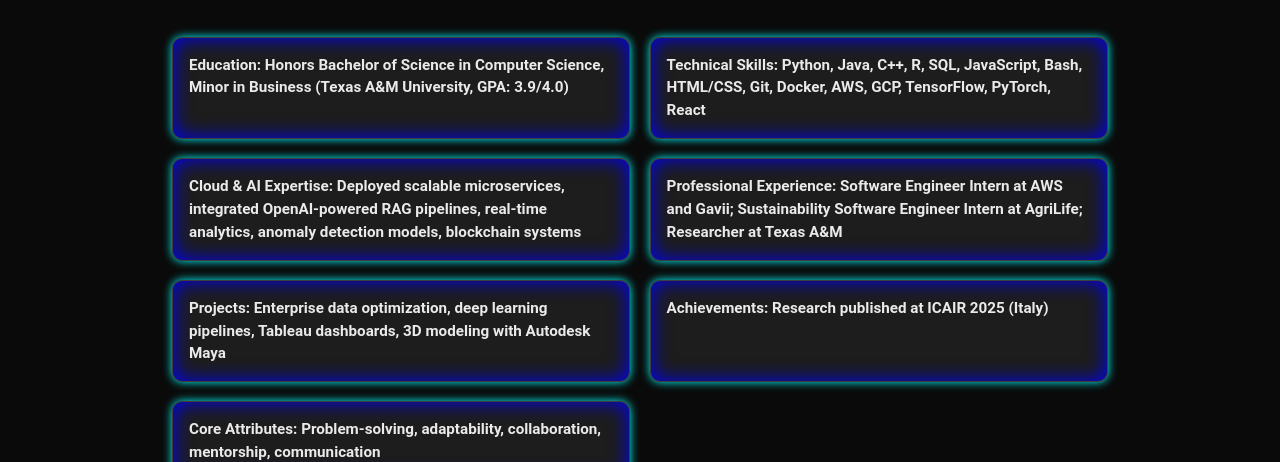
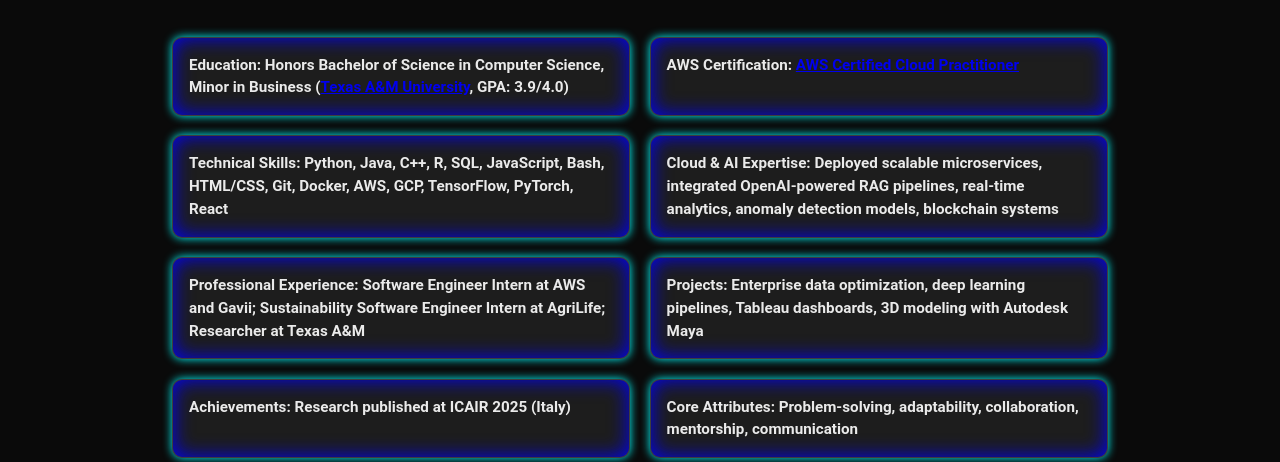
Before and after one commit to CSCE331-Fall2025-900-911/project1-hiya.sharma, a plain HTML site: page qualifications.html in a window 1280 px wide. Shown: the part 638-1100 px from the top of the page. Drawn offline with Linux system fonts and the light colour scheme.

Commit message:
qualifications- fixed

```diff
--- a/qualifications.html
+++ b/qualifications.html
@@ -105,7 +105,14 @@
       <h2>Qualifications</h2>
       <!-- Two-column grid with clean "card" boxes -->
       <div class="qualifications-grid">
-        <div class="label">Education: Honors Bachelor of Science in Computer Science, Minor in Business (Texas A&M University, GPA: 3.9/4.0)</div>
+        <div class="label">
+          Education: Honors Bachelor of Science in Computer Science, Minor in Business
+          (<a href="https://www.tamu.edu/" target="_blank">Texas A&M University</a>, GPA: 3.9/4.0)
+        </div>
+        <div class="label">
+          AWS Certification:
+          <a href="https://aws.amazon.com/certification/" target="_blank">AWS Certified Cloud Practitioner</a>
+        </div>
         <div class="label">Technical Skills: Python, Java, C++, R, SQL, JavaScript, Bash, HTML/CSS, Git, Docker, AWS, GCP, TensorFlow, PyTorch, React</div>
         <div class="label">Cloud & AI Expertise: Deployed scalable microservices, integrated OpenAI-powered RAG pipelines, real-time analytics, anomaly detection models, blockchain systems</div>
         <div class="label">Professional Experience: Software Engineer Intern at AWS and Gavii; Sustainability Software Engineer Intern at AgriLife; Researcher at Texas A&M</div>
```
